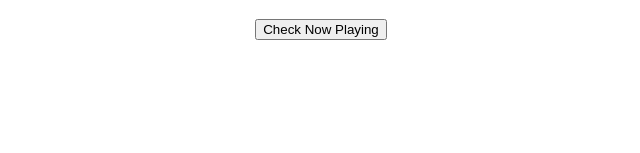
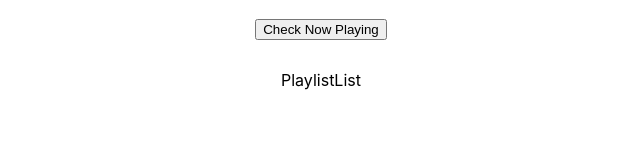
Before and after one commit to shaxbeard/cadence-v2, a React (Create React App) app: page / in a window 1280 px wide. Shown: the part 147-300 px from the top of the page, without its empty margins (319-959 px from the left). Built offline with nearby package versions, Linux system fonts and the light colour scheme; what spotify-web-api-js would draw is missing.

Commit message:
array logs in child component

```diff
--- a/src/App.js
+++ b/src/App.js
@@ -1,6 +1,7 @@
 import React, { Component } from "react";
 import "./App.css";
 import Spotify from "spotify-web-api-js";
+import PlaylistList from "./PlaylistList";
 
 const spotifyWebApi = new Spotify();
 
@@ -10,6 +11,7 @@ class App extends Component {
     const params = this.getHashParams();
     this.state = {
       loggedIn: params.access_token ? true : false,
+      userPlaylists: null,
       nowPlaying: {
         name: "Not Checked",
         image: ""
@@ -19,6 +21,15 @@ class App extends Component {
       spotifyWebApi.setAccessToken(params.access_token);
     }
   }
+
+  fetchUserPlaylists() {
+    spotifyWebApi.getUserPlaylists().then(response => {
+      this.setState({
+        userPlaylists: response.items
+      });
+    });
+  }
+
   getHashParams() {
     var hashParams = {};
     var e,
@@ -28,10 +39,6 @@ class App extends Component {
       hashParams[e[1]] = decodeURIComponent(e[2]);
     }
     return hashParams;
-  }
-
-  fetchUserPlaylists() {
-    spotifyWebApi.getUserPlaylists().then(response => {});
   }
 
   getNowPlaying() {
@@ -58,6 +65,7 @@ class App extends Component {
         <button onClick={() => this.fetchUserPlaylists()}>
           Check Now Playing
         </button>
+        <PlaylistList userPlaylists={this.state.userPlaylists} />
       </div>
     );
   }
--- /dev/null
+++ b/src/PlaylistList.js
@@ -0,0 +1,8 @@
+import React from "react";
+
+const PlaylistList = props => {
+  console.log(props.userPlaylists);
+  return <div>PlaylistList</div>;
+};
+
+export default PlaylistList;
```
